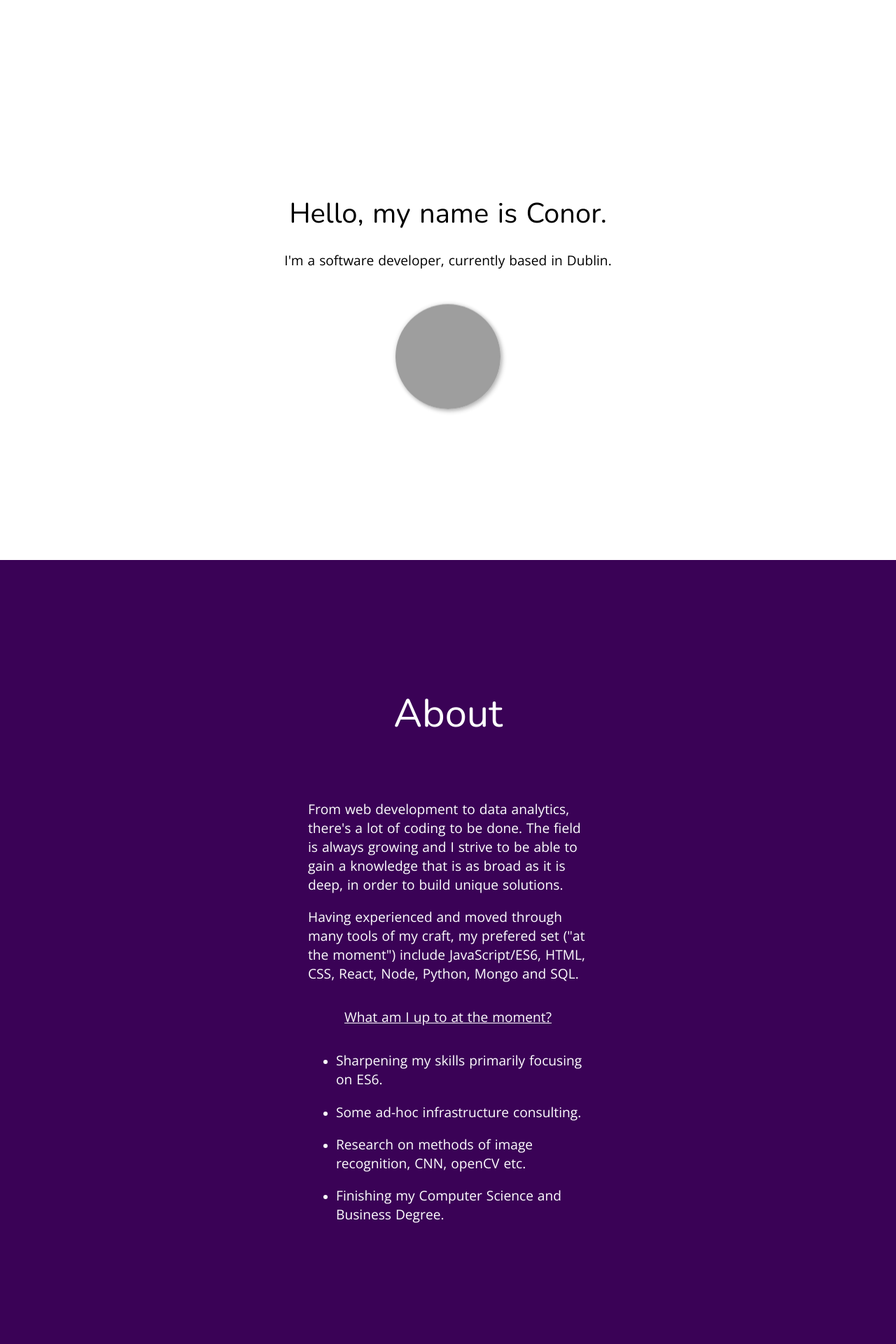
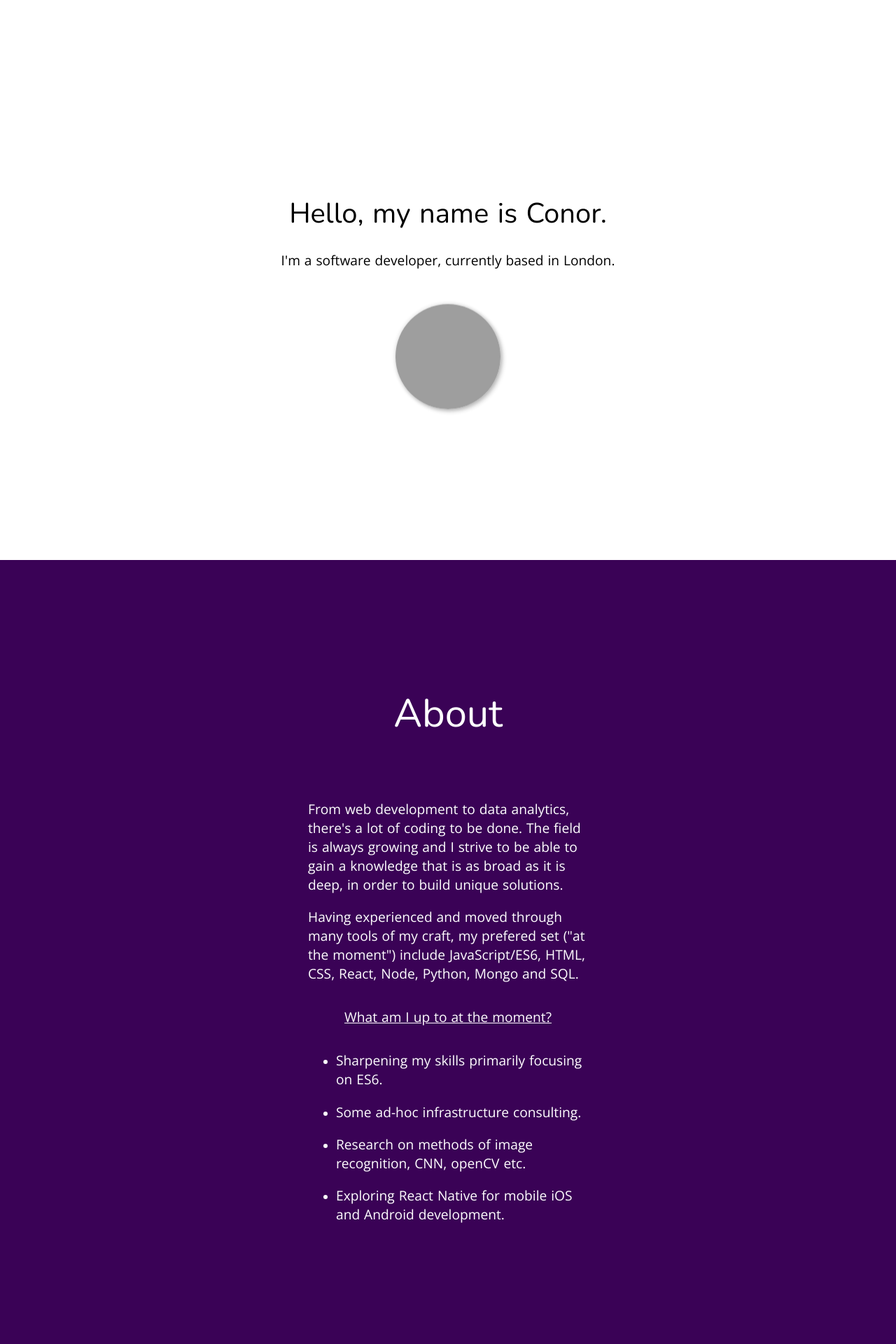
Before and after one commit to Cono52/personalsite, a Node server app: page / in a window 1280 px wide. Shown: the top 1920 px of the page at 70% size. Run offline with Node 20, Linux system fonts and the light colour scheme; style sheets or scripts are compiled from the project's sources; some libraries are stand-ins or nearby versions; grey boxes are pictures that could not be loaded.

Commit message:
update location

```diff
--- a/src/views/homepage.pug
+++ b/src/views/homepage.pug
@@ -34,7 +34,7 @@ body
 					p.hello Hello
 					p.fadeIn , my name is Conor.
 				.mini.fadeIn
-					p I'm a software developer, currently based in Dublin.
+					p I'm a software developer, currently based in London.
 			.profile.fadeInL
 				.image-cropper
 					img(src="https://media.licdn.com/mpr/mpr/shrinknp_400_400/AAEAAQAAAAAAAAjNAAAAJGRmODMzYmQxLWM3MzMtNDY1Ny1hZTIzLTVhZTcyZDcyNjhmNg.jpg", alt="https://media.licdn.com/mpr/mpr/shrinknp_400_400/AAEAAQAAAAAAAAjNAAAAJGRmODMzYmQxLWM3MzMtNDY1Ny1hZTIzLTVhZTcyZDcyNjhmNg.jpghttps://scontent-lhr3-1.xx.fbcdn.net/v/t31.0-8/14289892_1101182033312207_6677832604112832138_o.jpg?oh=b23b867a9f6d05ac2dd652194120ce2a&oe=591884A4")
@@ -58,7 +58,7 @@ body
 					li
 						p Research on methods of image recognition, CNN, openCV etc.
 					li
-						p Finishing my Computer Science and Business Degree.
+						p Exploring React Native for mobile iOS and Android development.
 	section.container-contact.pop
 		.title-contact
 			p Contact
```
